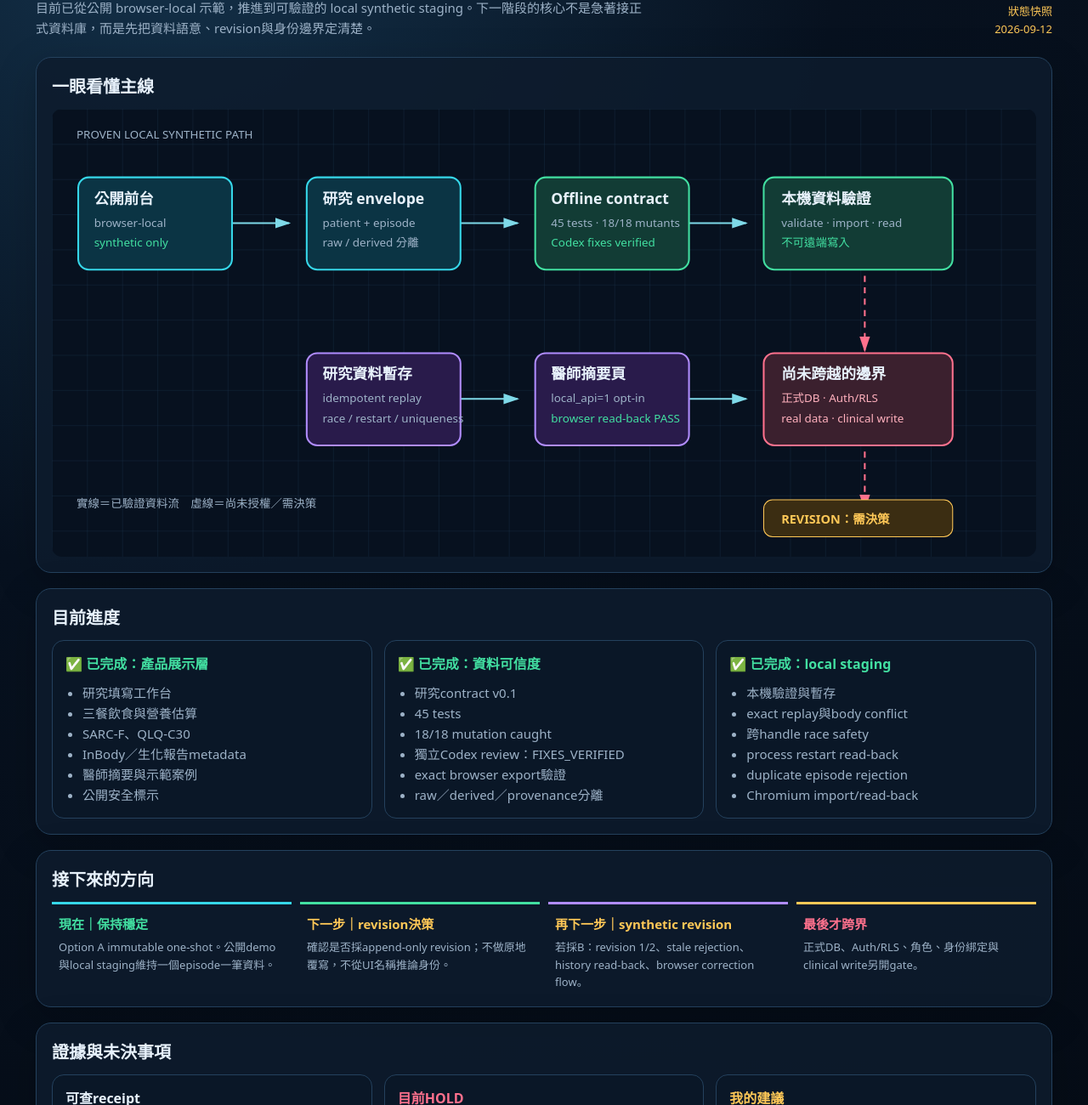
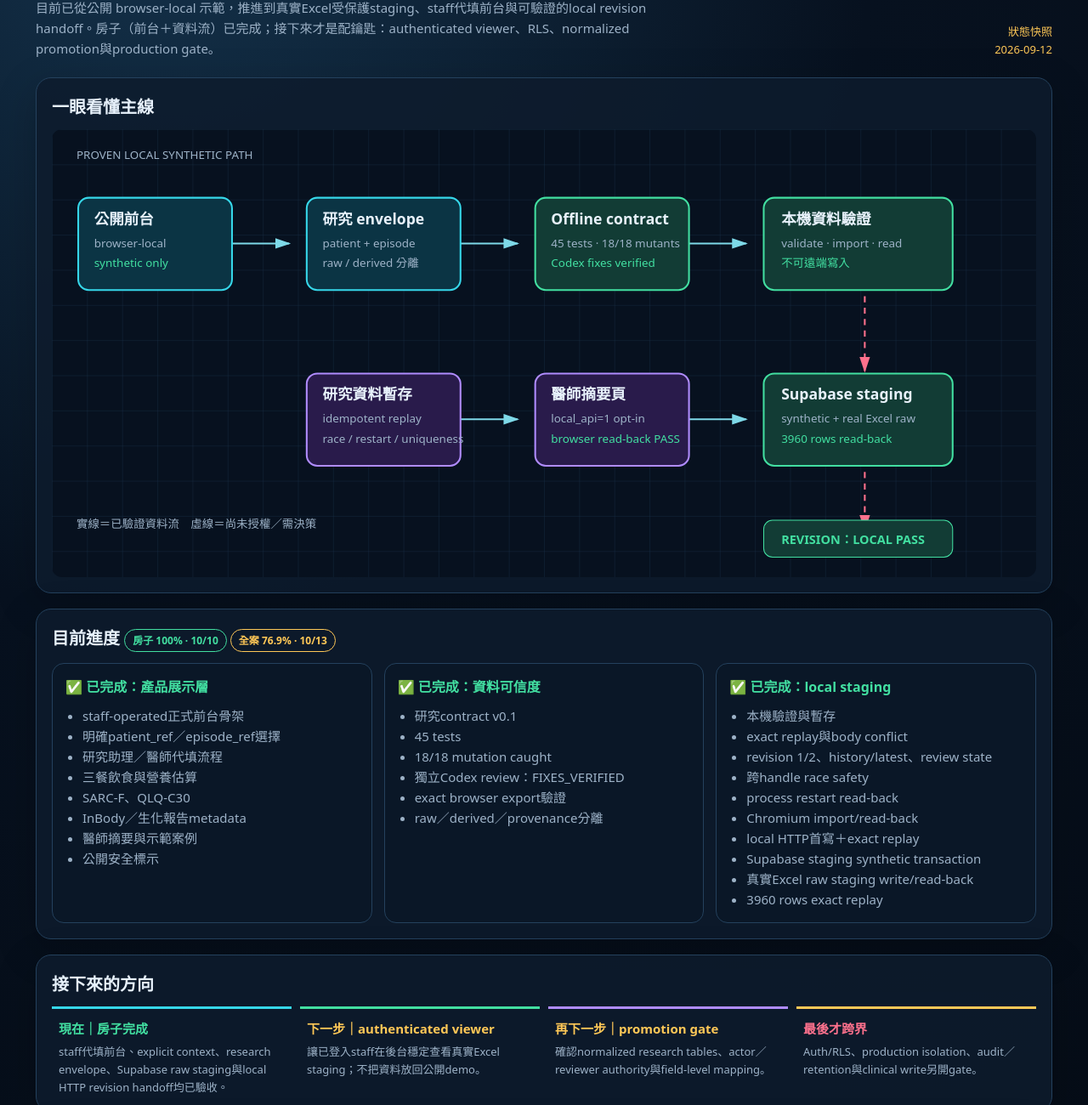
Before and after one commit to julian67chou/qiyuan-progress, a plain HTML site: page index.html in a window 1280 px wide. Shown: the part 123-1423 px from the top of the page at 85% size. Drawn offline with Linux system fonts and the light colour scheme.

Commit message:
docs: update qiyuan progress after staging and frontend handoff

```diff
--- a/index.html
+++ b/index.html
@@ -9,7 +9,7 @@
 </style>
 </head>
 <body><main class="wrap">
-<header><div><div class="eyebrow">QIYUAN · RESEARCH WORKSPACE · STATUS MAP</div><h1>奇緣醫師：進度與下一步</h1><div class="subtitle">目前已從公開 browser-local 示範，推進到可驗證的 local synthetic staging。下一階段的核心不是急著接正式資料庫，而是先把資料語意、revision與身份邊界定清楚。</div></div><div class="date">狀態快照<br>2026-09-12</div></header>
+<header><div><div class="eyebrow">QIYUAN · RESEARCH WORKSPACE · STATUS MAP</div><h1>奇緣醫師：進度與下一步</h1><div class="subtitle">目前已從公開 browser-local 示範，推進到真實Excel受保護staging、staff代填前台與可驗證的local revision handoff。房子（前台＋資料流）已完成；接下來才是配鑰匙：authenticated viewer、RLS、normalized promotion與production gate。</div></div><div class="date">狀態快照<br>2026-09-12</div></header>
 <section class="panel"><h2>一眼看懂主線</h2><div class="diagram"><svg viewBox="0 0 1120 510" role="img" aria-label="奇緣研究資料主線架構圖">
 <defs><pattern id="grid" width="40" height="40" patternUnits="userSpaceOnUse"><path d="M40 0H0V40" fill="none" stroke="#17304a" stroke-width=".7"/></pattern><marker id="arrow" markerWidth="10" markerHeight="10" refX="8" refY="3" orient="auto"><path d="M0 0L9 3L0 6z" fill="#7ed9e8"/></marker><marker id="dash" markerWidth="10" markerHeight="10" refX="8" refY="3" orient="auto"><path d="M0 0L9 3L0 6z" fill="#ff718d"/></marker></defs>
 <rect width="1120" height="510" fill="url(#grid)"/><text x="28" y="34" fill="#9db2c7" font-size="13">PROVEN LOCAL SYNTHETIC PATH</text>
@@ -21,11 +21,11 @@
 <rect x="810" y="78" width="215" height="105" rx="12" fill="#123c35" stroke="#42dfa1" stroke-width="2"/><text x="830" y="108" fill="#e7f1fb" font-size="17" font-weight="700">本機資料驗證</text><text x="830" y="134" fill="#9db2c7" font-size="13">validate · import · read</text><text x="830" y="157" fill="#42dfa1" font-size="13">不可遠端寫入</text>
 <rect x="290" y="278" width="175" height="105" rx="12" fill="#291b4b" stroke="#b08cff" stroke-width="2"/><text x="308" y="308" fill="#e7f1fb" font-size="17" font-weight="700">研究資料暫存</text><text x="308" y="334" fill="#9db2c7" font-size="13">idempotent replay</text><text x="308" y="357" fill="#9db2c7" font-size="13">race / restart / uniqueness</text>
 <rect x="550" y="278" width="175" height="105" rx="12" fill="#291b4b" stroke="#b08cff" stroke-width="2"/><text x="568" y="308" fill="#e7f1fb" font-size="17" font-weight="700">醫師摘要頁</text><text x="568" y="334" fill="#9db2c7" font-size="13">local_api=1 opt-in</text><text x="568" y="357" fill="#42dfa1" font-size="13">browser read-back PASS</text>
-<rect x="810" y="278" width="215" height="105" rx="12" fill="#3b202e" stroke="#ff718d" stroke-width="2"/><text x="830" y="308" fill="#e7f1fb" font-size="17" font-weight="700">尚未跨越的邊界</text><text x="830" y="334" fill="#ffb0bd" font-size="13">正式DB · Auth/RLS</text><text x="830" y="357" fill="#ffb0bd" font-size="13">real data · clinical write</text>
-<rect x="810" y="445" width="215" height="42" rx="10" fill="#3b2d12" stroke="#ffc857"/><text x="830" y="472" fill="#ffc857" font-size="14" font-weight="700">REVISION：需決策</text>
+<rect x="810" y="278" width="215" height="105" rx="12" fill="#123c35" stroke="#42dfa1" stroke-width="2"/><text x="830" y="308" fill="#e7f1fb" font-size="17" font-weight="700">Supabase staging</text><text x="830" y="334" fill="#9db2c7" font-size="13">synthetic + real Excel raw</text><text x="830" y="357" fill="#42dfa1" font-size="13">3960 rows read-back</text>
+<rect x="810" y="445" width="215" height="42" rx="10" fill="#123c35" stroke="#42dfa1"/><text x="830" y="472" fill="#42dfa1" font-size="14" font-weight="700">REVISION：LOCAL PASS</text>
 <text x="28" y="454" fill="#9db2c7" font-size="13">實線＝已驗證資料流　虛線＝尚未授權／需決策</text></g></svg></div></section>
-<section class="panel"><h2>目前進度</h2><div class="grid"><div class="card"><h3 class="ok">✅ 已完成：產品展示層</h3><ul><li>研究填寫工作台</li><li>三餐飲食與營養估算</li><li>SARC-F、QLQ-C30</li><li>InBody／生化報告metadata</li><li>醫師摘要與示範案例</li><li>公開安全標示</li></ul></div><div class="card"><h3 class="ok">✅ 已完成：資料可信度</h3><ul><li>研究contract v0.1</li><li>45 tests</li><li>18/18 mutation caught</li><li>獨立Codex review：FIXES_VERIFIED</li><li>exact browser export驗證</li><li>raw／derived／provenance分離</li></ul></div><div class="card"><h3 class="ok">✅ 已完成：local staging</h3><ul><li>本機驗證與暫存</li><li>exact replay與body conflict</li><li>跨handle race safety</li><li>process restart read-back</li><li>duplicate episode rejection</li><li>Chromium import/read-back</li></ul></div></div></section>
-<section class="panel"><h2>接下來的方向</h2><div class="timeline"><div class="step"><b class="ok">現在｜保持穩定</b><span>Option A immutable one-shot。公開demo與local staging維持一個episode一筆資料。</span></div><div class="step"><b class="next">下一步｜revision決策</b><span>確認是否採append-only revision；不做原地覆寫，不從UI名稱推論身份。</span></div><div class="step"><b class="next">再下一步｜synthetic revision</b><span>若採B：revision 1/2、stale rejection、history read-back、browser correction flow。</span></div><div class="step"><b class="hold">最後才跨界</b><span>正式DB、Auth/RLS、角色、身份綁定與clinical write另開gate。</span></div></div></section>
-<section class="panel"><h2>證據與未決事項</h2><div class="grid"><div class="card"><h3>可查receipt</h3><ul><li><code>qiyuan-research-local-api-20260912/receipt.json</code></li><li><code>revision-proposal-receipt.json</code></li><li><code>decision-brief-revision-semantics-20260912.md</code></li><li>contract final receipt：FIXES_VERIFIED</li></ul></div><div class="card"><h3 class="hold">目前HOLD</h3><ul><li>未接正式資料庫</li><li>未建立Auth/RLS</li><li>未做真實身份綁定</li><li>未做正式clinical write</li><li>未做遠端部署升格</li></ul></div><div class="card"><h3 class="next">我的建議</h3><ul><li>公開preview繼續維持A</li><li>正式研究流程未來採B</li><li>先完成synthetic revision contract</li><li>再做獨立對抗性驗收</li></ul></div></div><div class="notice" style="margin-top:14px">重要：目前的PASS是local synthetic engineering evidence，不是正式醫療系統ready，也不是clinical decision engine。</div></section>
+<section class="panel"><h2>目前進度 <span class="tag ok">房子 100% · 10/10</span><span class="tag next">全案 76.9% · 10/13</span></h2><div class="grid"><div class="card"><h3 class="ok">✅ 已完成：產品展示層</h3><ul><li>staff-operated正式前台骨架</li><li>明確patient_ref／episode_ref選擇</li><li>研究助理／醫師代填流程</li><li>三餐飲食與營養估算</li><li>SARC-F、QLQ-C30</li><li>InBody／生化報告metadata</li><li>醫師摘要與示範案例</li><li>公開安全標示</li></ul></div><div class="card"><h3 class="ok">✅ 已完成：資料可信度</h3><ul><li>研究contract v0.1</li><li>45 tests</li><li>18/18 mutation caught</li><li>獨立Codex review：FIXES_VERIFIED</li><li>exact browser export驗證</li><li>raw／derived／provenance分離</li></ul></div><div class="card"><h3 class="ok">✅ 已完成：local staging</h3><ul><li>本機驗證與暫存</li><li>exact replay與body conflict</li><li>revision 1/2、history/latest、review state</li><li>跨handle race safety</li><li>process restart read-back</li><li>Chromium import/read-back</li><li>local HTTP首寫＋exact replay</li><li>Supabase staging synthetic transaction</li><li>真實Excel raw staging write/read-back</li><li>3960 rows exact replay</li></ul></div></div></section>
+<section class="panel"><h2>接下來的方向</h2><div class="timeline"><div class="step"><b class="ok">現在｜房子完成</b><span>staff代填前台、explicit context、research envelope、Supabase raw staging與local HTTP revision handoff均已驗收。</span></div><div class="step"><b class="next">下一步｜authenticated viewer</b><span>讓已登入staff在後台穩定查看真實Excel staging；不把資料放回公開demo。</span></div><div class="step"><b class="next">再下一步｜promotion gate</b><span>確認normalized research tables、actor／reviewer authority與field-level mapping。</span></div><div class="step"><b class="hold">最後才跨界</b><span>Auth/RLS、production isolation、audit／retention與clinical write另開gate。</span></div></div></section>
+<section class="panel"><h2>證據與未決事項</h2><div class="grid"><div class="card"><h3>可查receipt</h3><ul><li><code>qiyuan-research-local-api-20260912/receipt.json</code></li><li><code>revision-proposal-receipt.json</code></li><li><code>decision-brief-revision-semantics-20260912.md</code></li><li>contract final receipt：FIXES_VERIFIED</li></ul></div><div class="card"><h3 class="hold">目前HOLD</h3><ul><li>authenticated viewer／RLS client proof</li><li>normalized research promotion</li><li>正式actor／reviewer authority</li><li>production isolation與audit／retention</li><li>clinical write</li></ul></div><div class="card"><h3 class="next">我的建議</h3><ul><li>維持公開demo synthetic-only</li><li>先完成authenticated staff viewer</li><li>再完成normalized promotion contract</li><li>最後才開正式Auth/RLS與production gate</li></ul></div></div><div class="notice" style="margin-top:14px">重要：目前的PASS是local synthetic engineering evidence，不是正式醫療系統ready，也不是clinical decision engine。</div></section>
 <div class="footer">奇緣醫師研究分析工具 · 本頁為本機狀態整理，不含真實病患資料、不連遠端資料庫。</div>
 </main></body></html>
```
